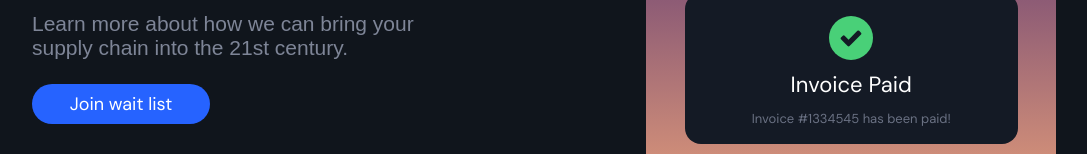
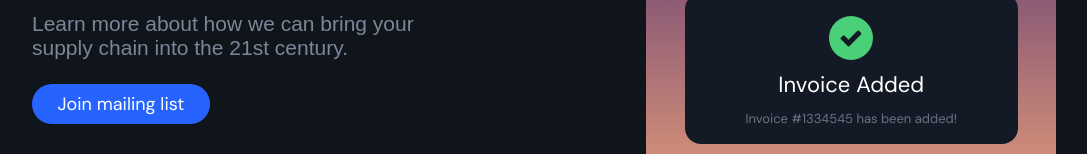
Before and after one commit to rayanwaked/procure-project, a React (Create React App) app: page / in a window 1280 px wide. Shown: the part 338-492 px from the top of the page, without its empty margins (96-1183 px from the left). Built offline with nearby package versions, Linux system fonts and the light colour scheme.

Commit message:
Changed landing button text to mailing list.

```diff
--- a/src/pages/landing/components/button.tsx
+++ b/src/pages/landing/components/button.tsx
@@ -25,7 +25,7 @@ const LandingButton = () => {
                     onMouseOver={buttonMouseOverHandler}
                     onMouseOut={buttonMouseOutHandler}
                     className="LandingPrimaryButton">
-                    <p className="LandingPrimaryButtonText">Join wait list</p>
+                    <p className="LandingPrimaryButtonText">Join mailing list</p>
                 </button>
             </a>
         </div>
--- a/src/pages/landing/landing.tsx
+++ b/src/pages/landing/landing.tsx
@@ -77,8 +77,8 @@ export default function Landing() {
 
                         <div className="HeroCenter">
                             <div style={{marginTop: "23px", marginBottom: "-12px"}}><SuccessIcon /></div>
-                            <p className="InvoicePaidLargeText">Invoice Paid</p>
-                            <p className="InvoicePaidSmallText">Invoice #1334545 has been paid!</p>
+                            <p className="InvoicePaidLargeText">Invoice Added</p>
+                            <p className="InvoicePaidSmallText">Invoice #1334545 has been added!</p>
                         </div>
 
                     </div>
```
